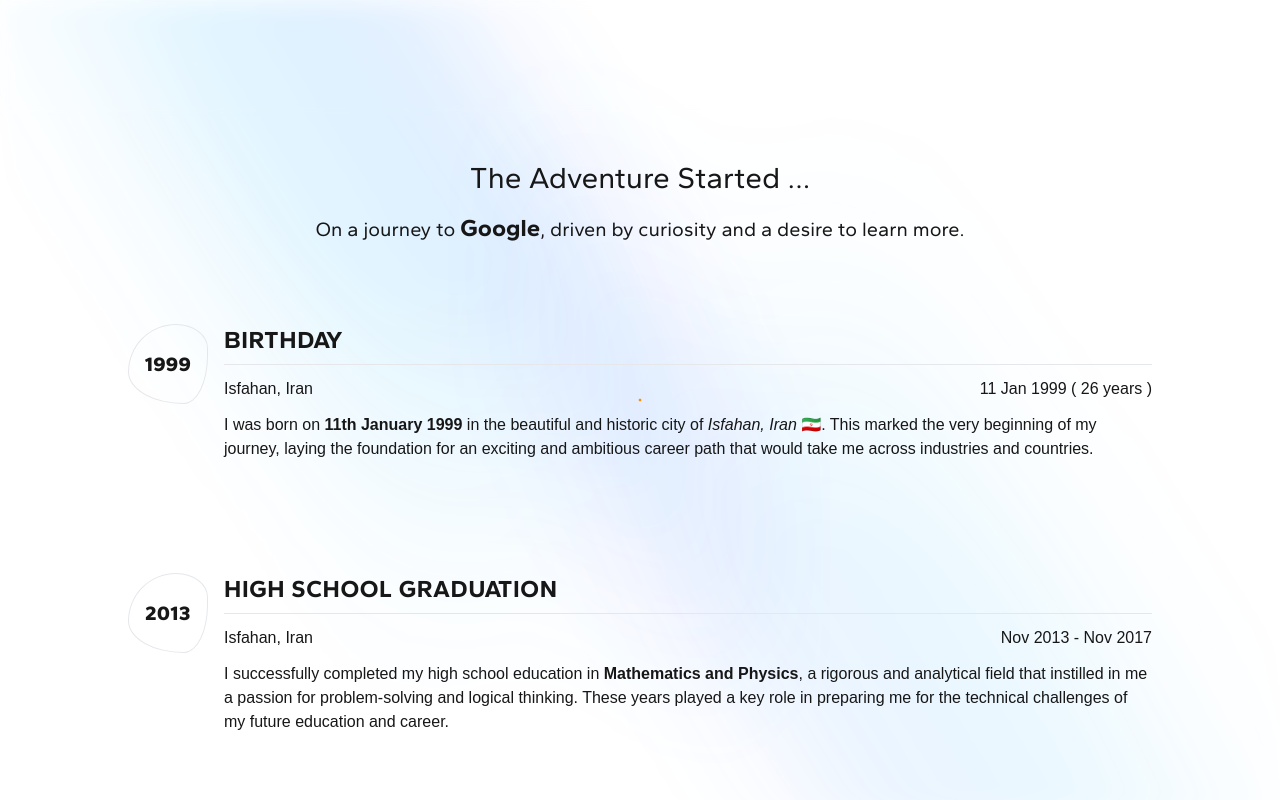
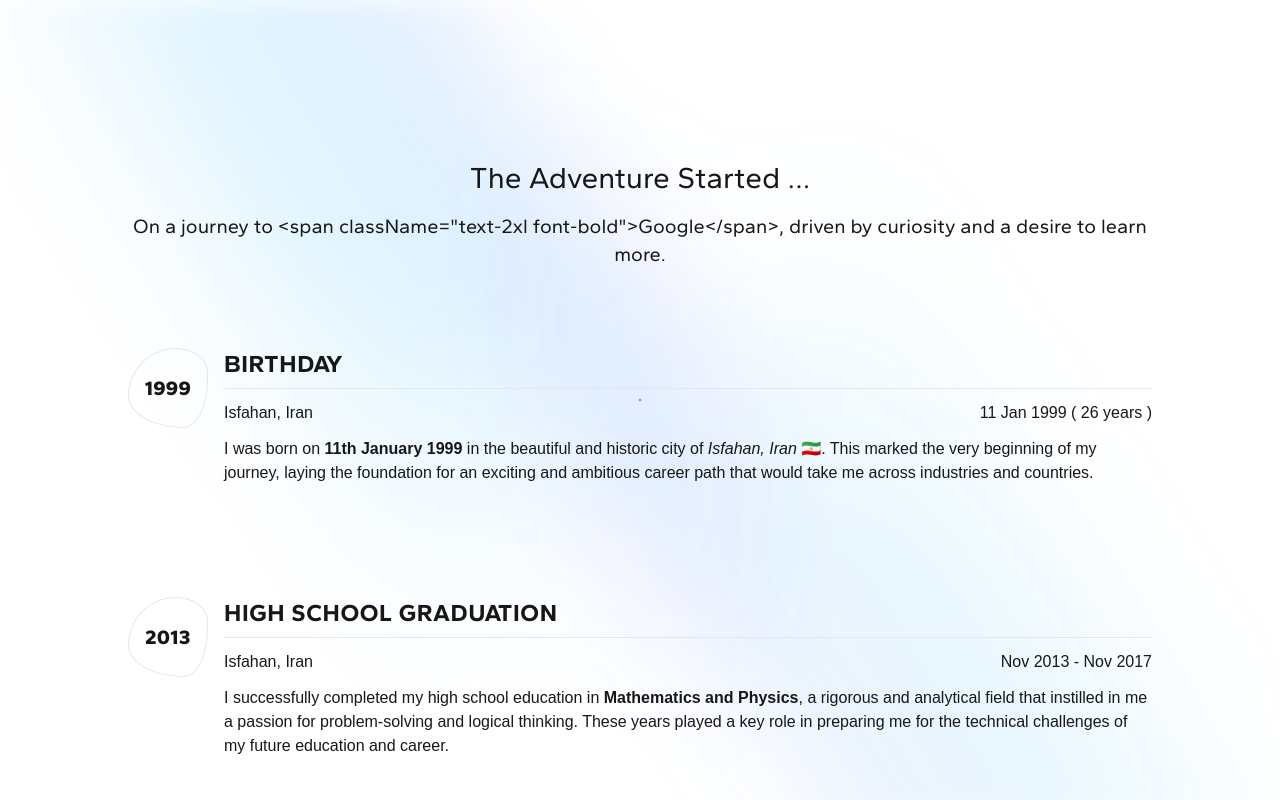
Before and after one commit to raminr77/raminr77.github.io, a Next.js app: page /journey in a window 1280 px wide. Shown: the top 800 px of the page. Built offline with nearby package versions, Linux system fonts and the light colour scheme; a web font is replaced by a local one.

Commit message:
feat: add about me data

```diff
--- a/src/data/journey.ts
+++ b/src/data/journey.ts
@@ -9,7 +9,7 @@ export interface JourneyItem {
   description: string;
 }
 
-export const JOURNEY_DATA: JourneyItem[] = [
+const JOURNEY_ITEM_DATA: JourneyItem[] = [
   {
     id: 1,
     year: 1999,
@@ -118,3 +118,10 @@ export const JOURNEY_DATA: JourneyItem[] = [
     ]
   }
 ];
+
+export const JOURNEY_DATA = {
+  title: 'The Adventure Started ...',
+  footer: 'Continuing my journey to Google...',
+  description: 'On a journey to <span className="text-2xl font-bold">Google</span>, driven by curiosity and a desire to learn more.',
+  items: JOURNEY_ITEM_DATA
+} as const;
--- a/src/domains/journey/index.tsx
+++ b/src/domains/journey/index.tsx
@@ -15,7 +15,7 @@ export function JourneyPage() {
           animator({ name: 'fadeInUp' })
         )}
       >
-        The Adventure Started ...
+        {JOURNEY_DATA.title}
       </h1>
       <h3
         className={clsx(
@@ -24,12 +24,11 @@ export function JourneyPage() {
           animator({ name: 'fadeIn', delay: '1s' })
         )}
       >
-        On a journey to <span className='text-2xl font-bold'>Google</span>, driven by
-        curiosity and a desire to learn more.
+        {JOURNEY_DATA.description}
       </h3>
 
       <div className='mt-20 flex flex-col gap-28'>
-        {JOURNEY_DATA.map((item: JourneyItem, index: number) => (
+        {JOURNEY_DATA.items.map((item: JourneyItem, index: number) => (
           <JourneyCard key={index} order={index + 1} data={item} />
         ))}
       </div>
@@ -40,7 +39,7 @@ export function JourneyPage() {
           animator({ name: 'fadeIn' })
         )}
       >
-        Continuing my journey to Google...
+        {JOURNEY_DATA.footer}
       </p>
     </ContentContainer>
   );
```
